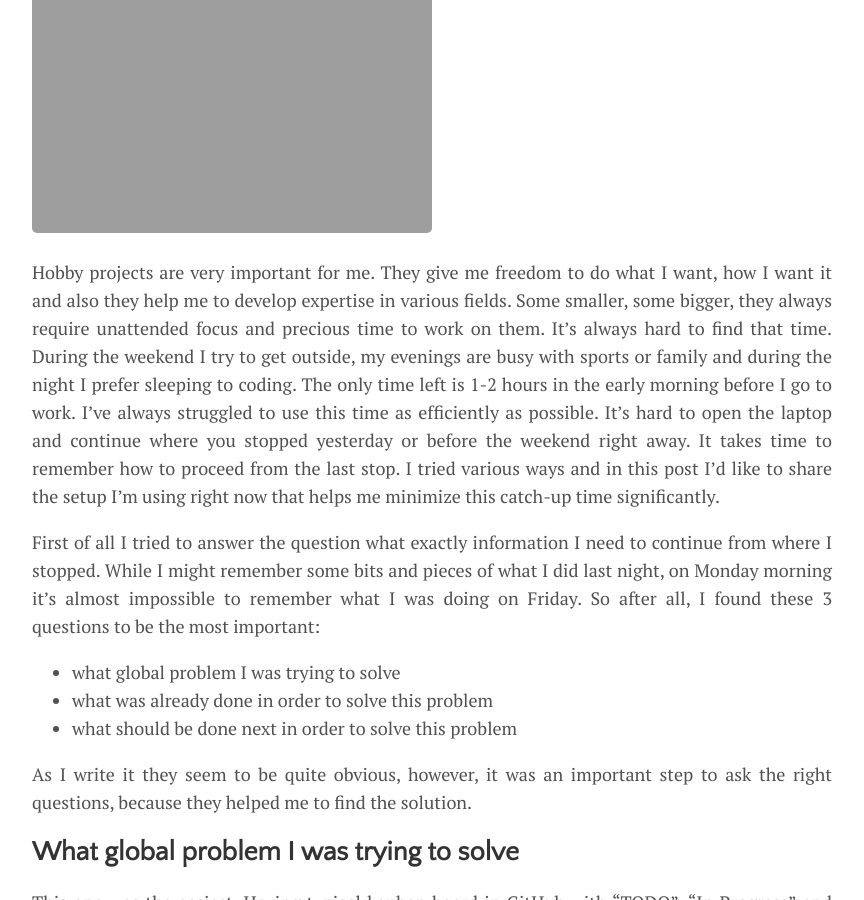
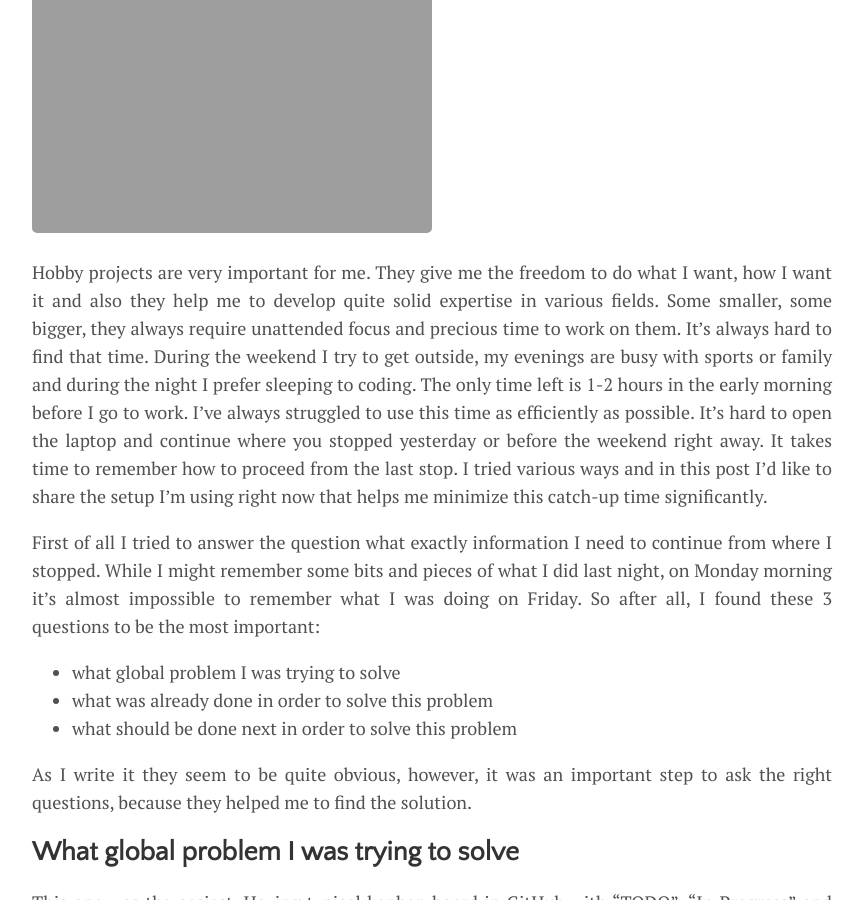
Before and after one commit to ribtoks/code-jamming, a Jekyll site: the page built from _posts/2019-08-22-how-to-return-to-flow.md, in a window 1280 px wide and 900 px high, scrolled down 379 px. Shown: the whole window, without its empty margins (208-1072 px from the left). Built offline with Jekyll 4.4.1, drawn with Linux system fonts in a browser that asks for light colours; nearby versions of some CDN libraries; comment, search, counter and statistics services are not loaded; some of the changed text lies outside the part shown.

Commit message:
Update 2019-08-22-how-to-return-to-flow.md

```diff
--- a/_posts/2019-08-22-how-to-return-to-flow.md
+++ b/_posts/2019-08-22-how-to-return-to-flow.md
@@ -11,7 +11,7 @@
   - time management
 ---
 
-Hobby projects are very important for me. They give me freedom to do what I want, how I want it and also they help me to develop expertise in various fields. Some smaller, some bigger, they always require unattended focus and precious time to work on them. It's always hard to find that time. During the weekend I try to get outside, my evenings are busy with sports or family and during the night I prefer sleeping to coding. The only time left is 1-2 hours in the early morning before I go to work. I've always struggled to use this time as efficiently as possible. It's hard to open the laptop and continue where you stopped yesterday or before the weekend right away. It takes time to remember how to proceed from the last stop. I tried various ways and in this post I'd like to share the setup I'm using right now that helps me minimize this catch-up time significantly.
+Hobby projects are very important for me. They give me the freedom to do what I want, how I want it and also they help me to develop quite solid expertise in various fields. Some smaller, some bigger, they always require unattended focus and precious time to work on them. It's always hard to find that time. During the weekend I try to get outside, my evenings are busy with sports or family and during the night I prefer sleeping to coding. The only time left is 1-2 hours in the early morning before I go to work. I've always struggled to use this time as efficiently as possible. It's hard to open the laptop and continue where you stopped yesterday or before the weekend right away. It takes time to remember how to proceed from the last stop. I tried various ways and in this post I'd like to share the setup I'm using right now that helps me minimize this catch-up time significantly.
 
 <!--more-->
 
```
Also changed, not shown: other parts of _posts/2019-08-22-how-to-return-to-flow.md (+1 -1 lines).
